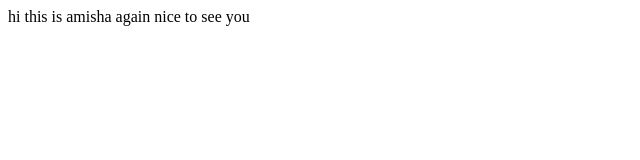
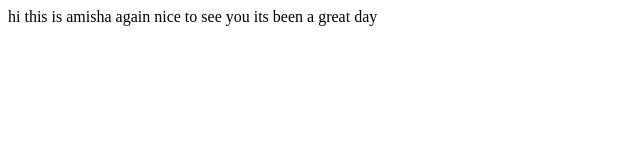
Before and after one commit to AmishaBisht/recycle, a plain HTML site: page my.html in a window 1280 px wide. Shown: the whole page, without its empty margins (0-640 px from the left). Drawn offline with Linux system fonts and the light colour scheme.

Commit message:
Update my.html

```diff
--- a/my.html
+++ b/my.html
@@ -6,5 +6,6 @@
 <body>
    hi this is amisha again
    nice to see you
+	its been a great day
 </body>
 </html>
```
